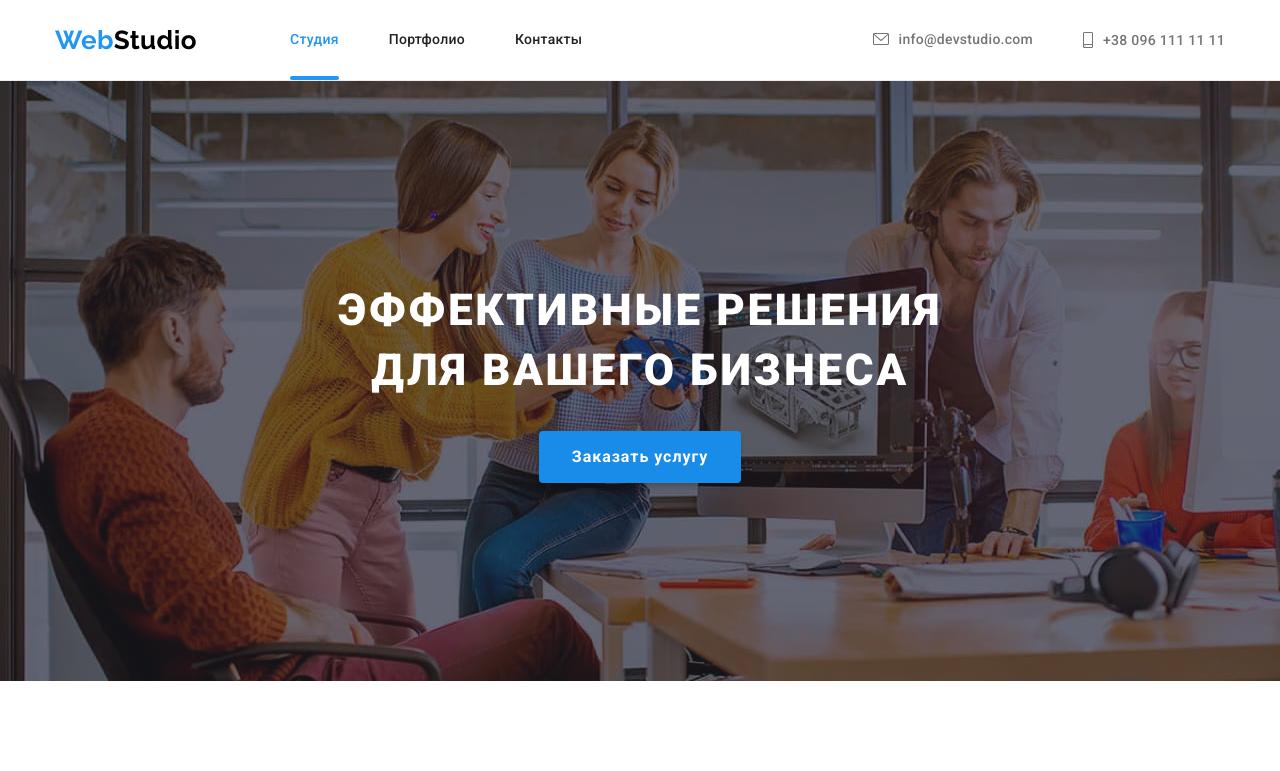
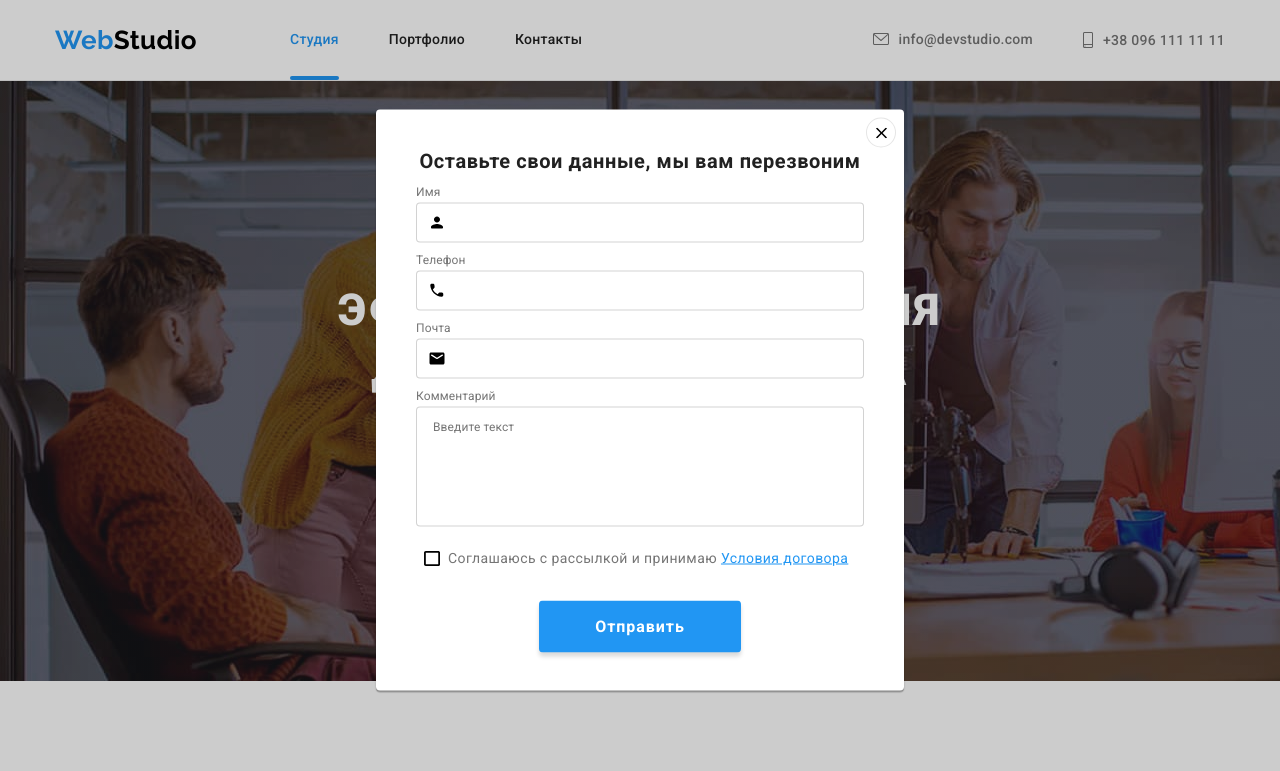
Before and after one commit to cheestick/goit-markup-hw-07, a plain HTML site: page index.html in a window 1280 px wide. Both pictures are taken after a click on the button "Заказать услугу". Shown: the top 771 px of the page. Drawn offline with Linux system fonts and the light colour scheme.

Commit message:
modal form was sassed

```diff
--- a/index.html
+++ b/index.html
@@ -463,10 +463,10 @@
     </footer>
 
     <!-- Modal window -->
-    <div class="modal-backdrop is-hidden" data-modal>
-      <div class="modal-window">
-          <button class="close-modal" data-modal-close>
-            <svg class="icon-close-x">
+    <div class="backdrop backdrop--hidden" data-modal>
+      <div class="modal__window">
+          <button class="modal__close" data-modal-close>
+            <svg class="modal__icon-close">
                   <use href="./images/svg/icons-sprite.svg#icon-close-x"></use>
             </svg>
           </button>
@@ -505,17 +505,17 @@
              class="order-form__user-comment"></textarea>
 
             <label class="order-form__user-policy">
-            <input type="checkbox" name="user-policy" class="form-order__is-policy visually-hidden" >
+            <input type="checkbox" name="user-policy" class="order-form__is-policy visually-hidden" >
             <span>Соглашаюсь с рассылкой и принимаю</span> <a href="" class="link-reset user-policy__link">Условия договора</a>
-            <svg class="form-order__is-policy--unchecked">
+            <svg class="order-form__is-policy--unchecked">
               <use href="./images/svg/icons-sprite.svg#icon-unchecked-checkbox"></use>
             </svg>
-            <svg class="form-order__is-policy--checked">
+            <svg class="order-form__is-policy--checked">
               <use href="./images/svg/icons-sprite.svg#icon-checked-checkbox"></use>
             </svg>
             </label>
 
-            <button type="submit" class="btn order-form__submit">Отправить</button>
+            <button type="submit" class="order-form__submit">Отправить</button>
           </form>
       </div>
     </div>
--- a/js/modal.js
+++ b/js/modal.js
@@ -9,6 +9,6 @@
   refs.closeModalBtn.addEventListener('click', toggleModal);
 
   function toggleModal() {
-    refs.modal.classList.toggle('is-hidden');
+    refs.modal.classList.toggle('backdrop--hidden');
   }
 })();
--- a/old_css/style.css
+++ b/old_css/style.css
@@ -607,7 +607,7 @@ h3.overlay {
 }
 
 /* MODAL WINDOW */
-.modal-backdrop {
+.backdrop {
   position: fixed;
   left: 0px;
   top: 0px;
@@ -619,12 +619,12 @@ h3.overlay {
   transition: opacity $transition-defaults;
 }
 
-.modal-backdrop.is-hidden {
+.backdrop--hidden {
   opacity: 0;
   pointer-events: none;
 }
 
-.modal-window {
+.modal__window {
   position: absolute;
   left: 50%;
   top: 50%;
@@ -640,7 +640,7 @@ h3.overlay {
   border-radius: 4px;
 }
 
-.close-modal {
+.modal__close {
   position: absolute;
   padding: 0;
   right: 8px;
@@ -654,8 +654,8 @@ h3.overlay {
   cursor: pointer;
 }
 
-.close-modal:hover,
-.close-modal:focus {
+.modal__close:hover,
+.modal__close:focus {
   fill: $accent-color;
 }
 
--- /dev/null
+++ b/sass/components/_backdrop.scss
@@ -0,0 +1,16 @@
+.backdrop {
+  position: fixed;
+  left: 0px;
+  top: 0px;
+
+  width: 100%;
+  height: 100vh;
+  background: rgba(0, 0, 0, 0.2);
+  opacity: 1;
+  transition: opacity $transition-defaults;
+
+  &--hidden {
+    opacity: 0;
+    pointer-events: none;
+  }
+}
--- /dev/null
+++ b/sass/components/_form-order.scss
@@ -0,0 +1,133 @@
+.order-form {
+  display: flex;
+  flex-direction: column;
+
+  &__text {
+    margin: 0;
+    margin-bottom: 12px;
+    font-weight: 700;
+    font-size: 20px;
+    line-height: 1.15;
+    text-align: center;
+    letter-spacing: 0.03em;
+
+    color: $primary-font-color;
+  }
+
+  &__label {
+    margin-bottom: 4px;
+    font-weight: 400;
+    font-size: 12px;
+    line-height: 1.17;
+    letter-spacing: 0.01em;
+  }
+
+  &__input,
+  &__user-comment {
+    margin: 0;
+    width: 100%;
+    padding: 11px 16px 11px 42px;
+
+    font-weight: 400;
+    font-size: 12px;
+    line-height: 1.17;
+    letter-spacing: 0.01em;
+
+    color: rgba(117, 117, 117, 0.5);
+    border: 1px solid rgba(33, 33, 33, 0.2);
+    box-sizing: border-box;
+    border-radius: 4px;
+
+    cursor: pointer;
+
+    transition: border-color $transition-defaults;
+  }
+
+  &__input {
+    height: 40px;
+  }
+
+  &__user-comment {
+    resize: none;
+    height: 120px;
+    margin-bottom: 20px;
+    padding: 12px 16px;
+  }
+
+  &__input-wrapper {
+    position: relative;
+    width: 100%;
+    margin-bottom: 10px;
+  }
+
+  &__input-icon {
+    position: absolute;
+    top: 50%;
+    left: 12px;
+    width: 18px;
+    height: 18px;
+    transform: translateY(-50%);
+    transition: fill $transition-defaults;
+  }
+
+  &__input:focus,
+  &__user-comment:focus {
+    border-color: $accent-color;
+    outline: transparent;
+  }
+
+  &__input:focus + &__input-icon {
+    fill: $accent-color;
+  }
+
+  &__user-policy {
+    position: relative;
+    margin-bottom: 30px;
+    margin-left: 32px;
+    cursor: pointer;
+  }
+
+  &__submit {
+    @extend .button;
+    padding: 10px 55px;
+    align-self: center;
+  }
+
+  &__submit:hover,
+  &__submit:focus {
+    background-color: $button-hover-color;
+  }
+
+  &__is-policy--unchecked,
+  &__is-policy--checked {
+    position: absolute;
+    top: 50%;
+    transform: translateY(-50%);
+    display: block;
+    margin-left: -24px;
+    width: 16px;
+    height: 15px;
+    opacity: 1;
+    transition: opacity $transition-defaults;
+  }
+
+  &__is-policy--checked {
+    opacity: 0;
+  }
+
+  &__is-policy:checked ~ &__is-policy--unchecked {
+    opacity: 0;
+  }
+
+  &__is-policy:checked ~ &__is-policy--checked {
+    opacity: 1;
+  }
+}
+
+.user-policy__link,
+.user-policy__link:active,
+.user-policy__link:hover,
+.user-policy__link:visited {
+  text-decoration: underline;
+  color: $accent-color;
+}
--- a/sass/components/_icon.scss
+++ b/sass/components/_icon.scss
@@ -58,10 +58,3 @@
 // .card-description .social-link:focus > .icon-social-network {
 //   fill: $fill-light;
 // }
-
-.icon-close-x {
-  display: block;
-  margin: auto;
-  width: 11px;
-  height: 11px;
-}
--- /dev/null
+++ b/sass/components/_modal.scss
@@ -0,0 +1,43 @@
+.modal {
+  &__window {
+    position: absolute;
+    left: 50%;
+    top: 50%;
+    transform: translate(-50%, -50%);
+
+    width: 528px;
+    height: 581px;
+    padding: 40px;
+
+    background-color: #ffffff;
+    box-shadow: 0px 1px 3px rgba(0, 0, 0, 0.12), 0px 1px 1px rgba(0, 0, 0, 0.14),
+      0px 2px 1px rgba(0, 0, 0, 0.2);
+    border-radius: 4px;
+  }
+
+  &__close {
+    position: absolute;
+    padding: 0;
+    right: 8px;
+    top: 8px;
+    width: 30px;
+    height: 30px;
+    background: #ffffff;
+    border: 1px solid rgba(0, 0, 0, 0.1);
+    border-radius: 50%;
+    font-size: 0;
+    cursor: pointer;
+  }
+
+  &__close:hover,
+  &__close:focus {
+    fill: $accent-color;
+  }
+
+  &__icon-close {
+    display: block;
+    margin: auto;
+    width: 11px;
+    height: 11px;
+  }
+}
--- a/sass/main.scss
+++ b/sass/main.scss
@@ -23,3 +23,6 @@
 @import './components/address';
 @import './components/join-social';
 @import './components/subscribe';
+@import './components/backdrop';
+@import './components/modal';
+@import './components/form-order';
```
Also changed, not shown: css/main.css, css/main.min.css, 2 other files.
